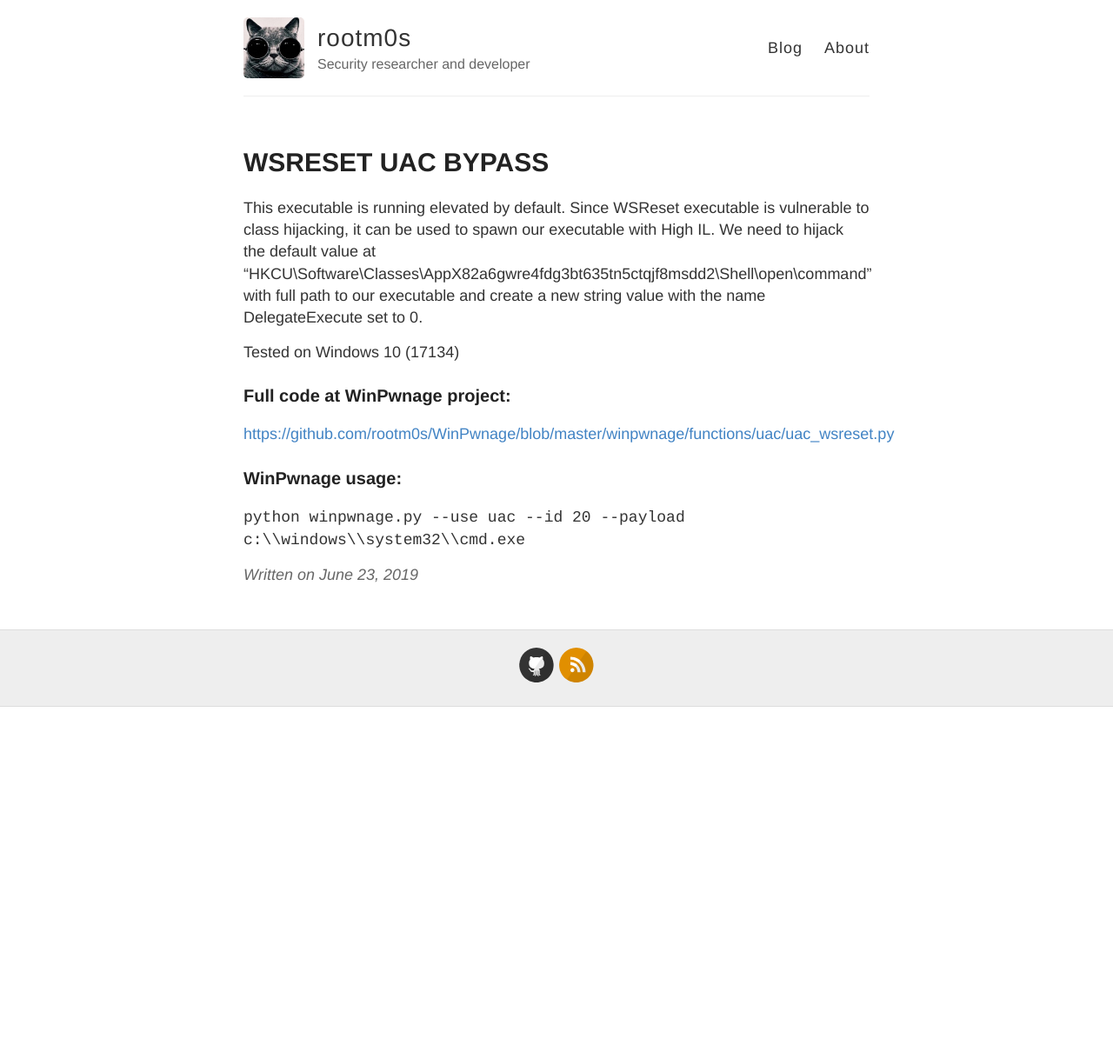
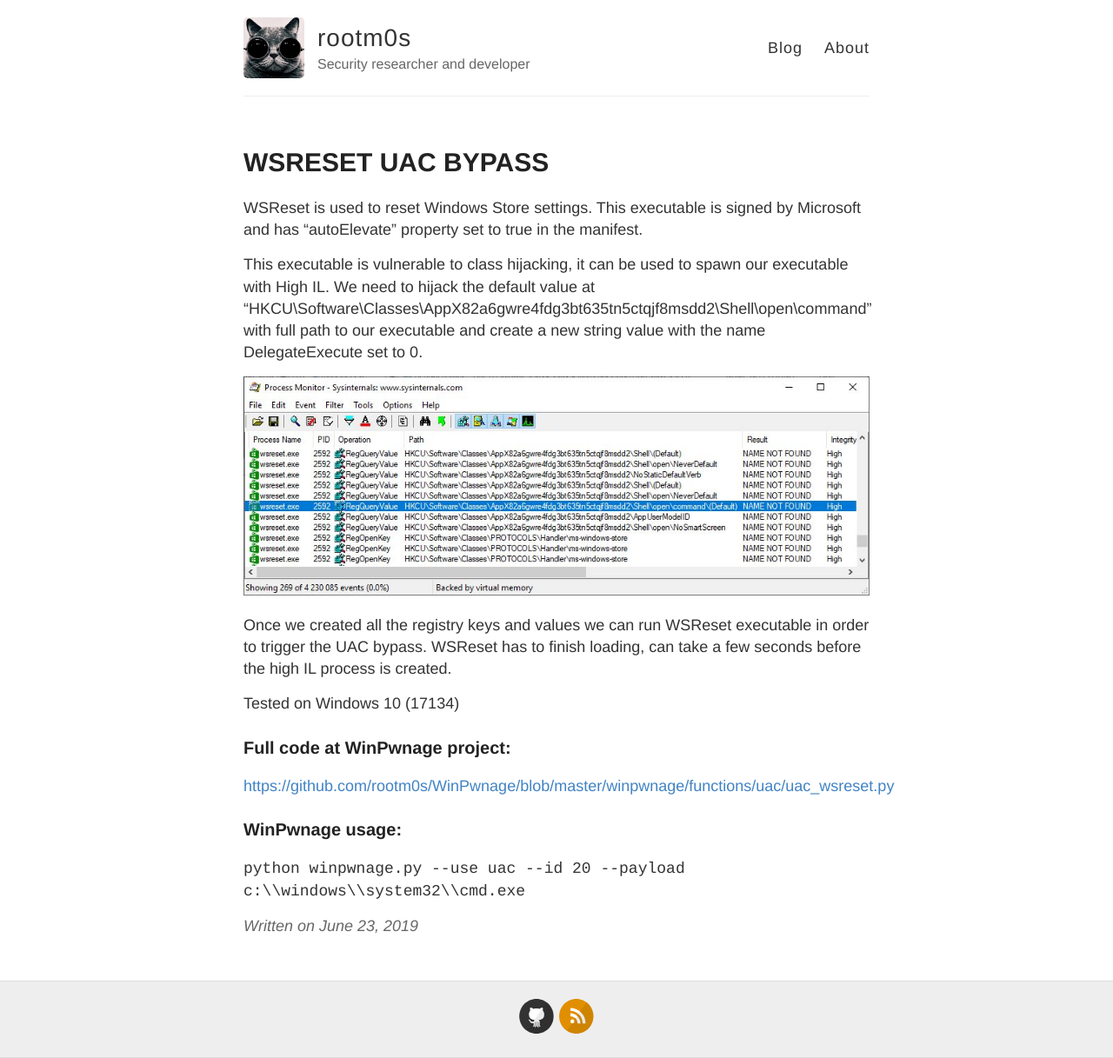
Before and after one commit to rootm0s/rootm0s.github.io, a Jekyll site: the page built from _posts/2019-6-23-wsreset-uac-bypass.md, in a window 1280 px wide. Shown: the whole page at 87% size. Built offline with Jekyll 4.4.1, drawn with Linux system fonts in a browser that asks for light colours; before the commit the page ends 900 px from its top, so only the background shows below that.

Commit message:
Update 2019-6-23-wsreset-uac-bypass.md

```diff
--- a/_posts/2019-6-23-wsreset-uac-bypass.md
+++ b/_posts/2019-6-23-wsreset-uac-bypass.md
@@ -3,8 +3,13 @@ layout: post
 title: WSRESET UAC BYPASS
 ---
 
-This executable is running elevated by default. Since WSReset executable is vulnerable to
-class hijacking, it can be used to spawn our executable with High IL. We need to hijack the default value at "HKCU\Software\Classes\AppX82a6gwre4fdg3bt635tn5ctqjf8msdd2\Shell\open\command" with full path to our executable and create a new string value with the name DelegateExecute set to 0.
+WSReset is used to reset Windows Store settings. This executable is signed by Microsoft and has "autoElevate" property set to true in the manifest.
+
+This executable is vulnerable to class hijacking, it can be used to spawn our executable with High IL. We need to hijack the default value at "HKCU\Software\Classes\AppX82a6gwre4fdg3bt635tn5ctqjf8msdd2\Shell\open\command" with full path to our executable and create a new string value with the name DelegateExecute set to 0.
+
+![_config.yml]({{ site.baseurl }}/images/wsreset_procmon.JPG)
+
+Once we created all the registry keys and values we can run WSReset executable in order to trigger the UAC bypass. WSReset has to finish loading, can take a few seconds before the high IL process is created.
 
 Tested on Windows 10 (17134)
 
```
